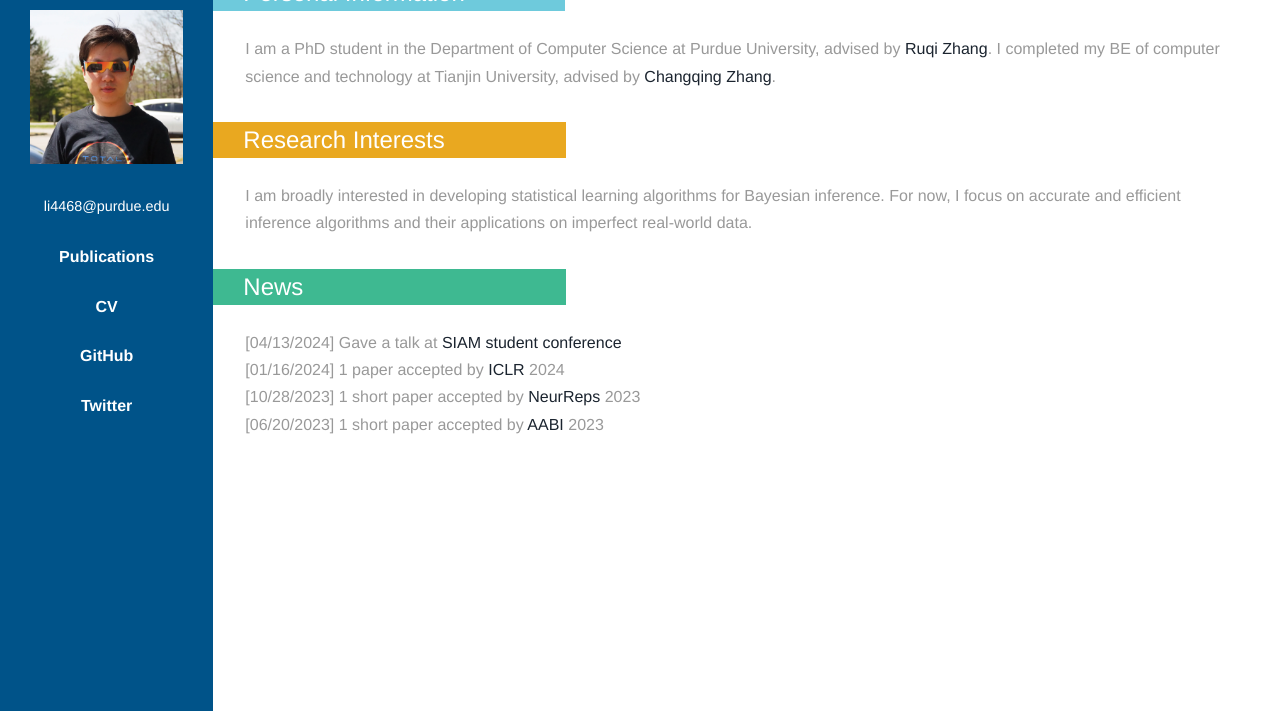
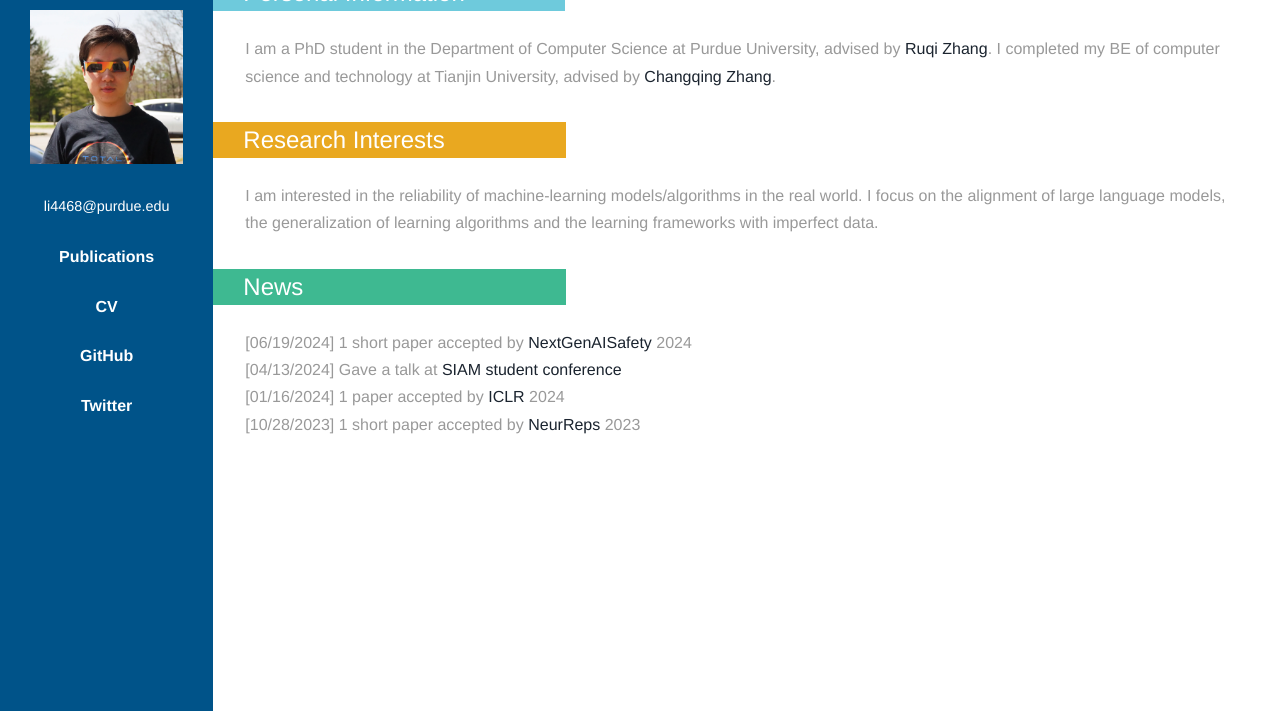
Before and after one commit to lblaoke/lblaoke.github.io, a plain HTML site: page index.html in a window 1280 px wide. Shown: the part 89-800 px from the top of the page. Drawn offline with Linux system fonts and the light colour scheme.

Commit message:
for apple fellowship

```diff
--- a/index.html
+++ b/index.html
@@ -89,16 +89,16 @@ Smartphone Compatible web template, free webdesigns for Nokia, Samsung, LG, Sony
 		 <div class="skills">
 			 <h3 class="clr2">Research Interests</h3>
 			 <div class="skill_info">
-			 <p>I am broadly interested in developing statistical learning algorithms for Bayesian inference. For now, I focus on accurate and efficient inference algorithms and their applications on imperfect real-world data.</p>
+			 <p>I am interested in the reliability of machine-learning models/algorithms in the real world. I focus on the alignment of large language models, the generalization of learning algorithms and the learning frameworks with imperfect data.</p>
 			 </div>
 		 </div>
 		 <div class="education">
 			 <h3 class="clr3">News</h3>
 			 <div class="education_details">
+				 <p class="cmpny1">[06/19/2024] 1 short paper accepted by <a href="https://icml-nextgenaisafety.github.io/" target="_blank">NextGenAISafety</a> 2024</p>
 				 <p class="cmpny1">[04/13/2024] Gave a talk at <a href="https://sites.google.com/view/siampurdue/conferences/siam2024" target="_blank">SIAM student conference</a></p>
 				 <p class="cmpny1">[01/16/2024] 1 paper accepted by <a href="https://iclr.cc/" target="_blank">ICLR</a> 2024</p>
 			 	 <p class="cmpny1">[10/28/2023] 1 short paper accepted by <a href="https://www.neurreps.org/" target="_blank">NeurReps</a> 2023</p>
-				 <p class="cmpny1">[06/20/2023] 1 short paper accepted by <a href="http://approximateinference.org/" target="_blank">AABI</a> 2023</p>
 			 </div>
 		 </div>
 	 </div>
```
Also changed, not shown: 1 other file.
